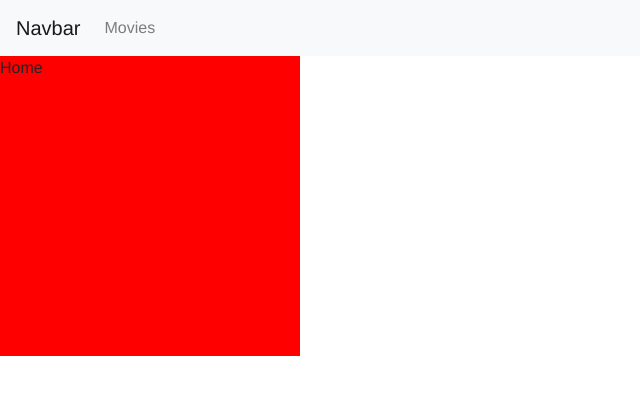
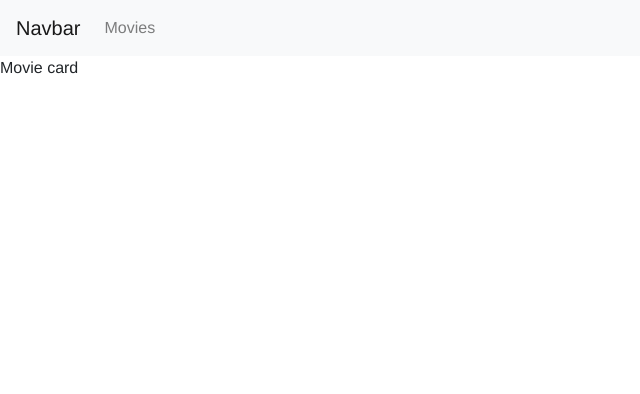
Before and after one commit to emrejz/cinemaAppVue, a Vue app: page /movies in a window 1280 px wide. Before the commit this address led to /. Shown: the top 394 px of the page, without its empty margins (0-640 px from the left). Built offline with nearby package versions, Linux system fonts and the light colour scheme.

Commit message:
movies page and moviecard created

```diff
--- a/src/components/NavBar.vue
+++ b/src/components/NavBar.vue
@@ -15,9 +15,9 @@
     <div class="collapse navbar-collapse" id="navbarNav">
       <ul class="navbar-nav">
         <li class="nav-item">
-          <router-link to="/movies" activ
-            ><div class="nav-link">Movies</div></router-link
-          >
+          <router-link to="/movies" activ>
+            <div class="nav-link">Movies</div>
+          </router-link>
         </li>
       </ul>
     </div>
--- /dev/null
+++ b/src/pages/movie/movieCard.vue
@@ -0,0 +1,13 @@
+<template>
+  <div>
+    Movie card
+  </div>
+</template>
+
+<script>
+  export default {
+    name: "MovieCard"
+  };
+</script>
+
+<style></style>
--- /dev/null
+++ b/src/pages/movie/movies.vue
@@ -0,0 +1,17 @@
+<template>
+  <div>
+    <MovieCard></MovieCard>
+  </div>
+</template>
+
+<script>
+  import MovieCard from "./movieCard";
+  export default {
+    name: "MoviesPage",
+    components: {
+      MovieCard
+    }
+  };
+</script>
+
+<style></style>
--- a/src/router.js
+++ b/src/router.js
@@ -1,9 +1,11 @@
 import Home from "./pages/home";
+import Movies from "./pages/movie/movies";
 
 export default {
   mode: "history",
   routes: [
     { path: "/", name: "home", component: Home },
+    { path: "/movies", name: "movies", component: Movies },
     { path: "*", redirect: { name: "home" } }
   ]
 };
```
